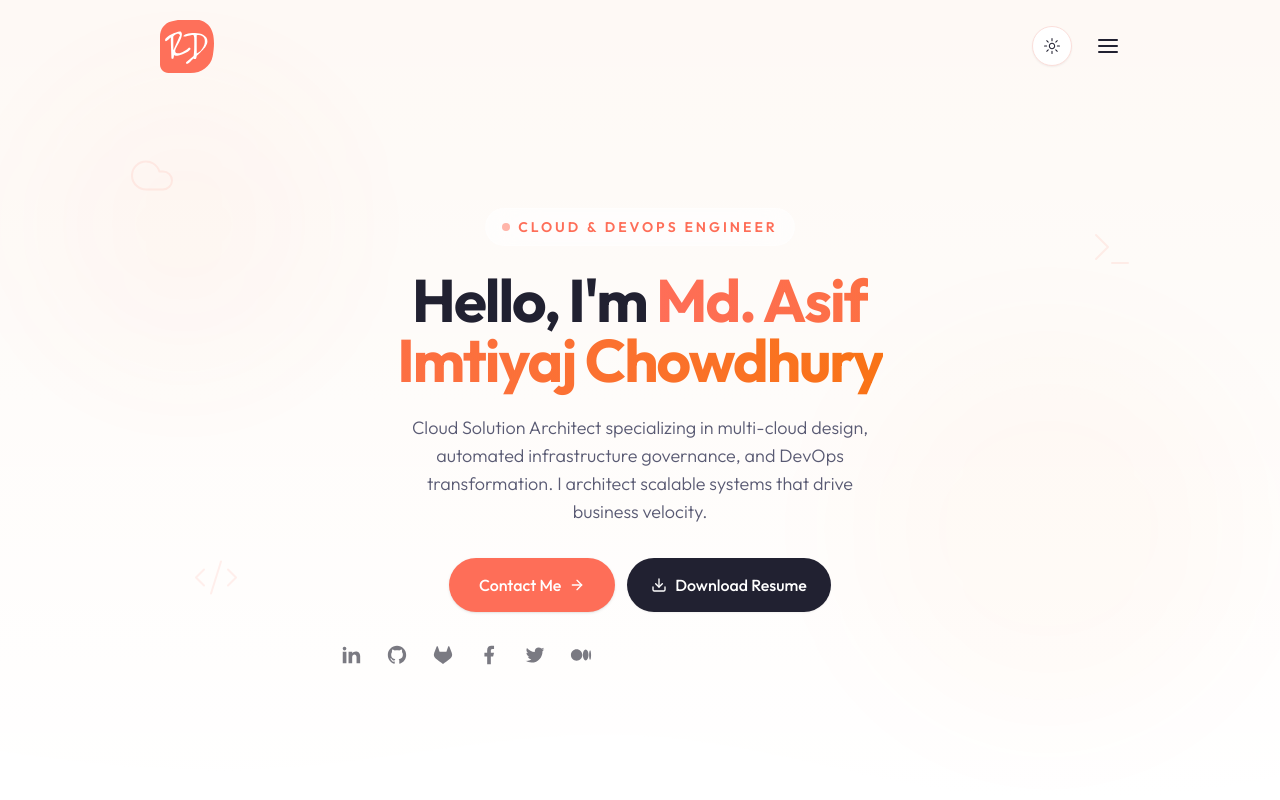
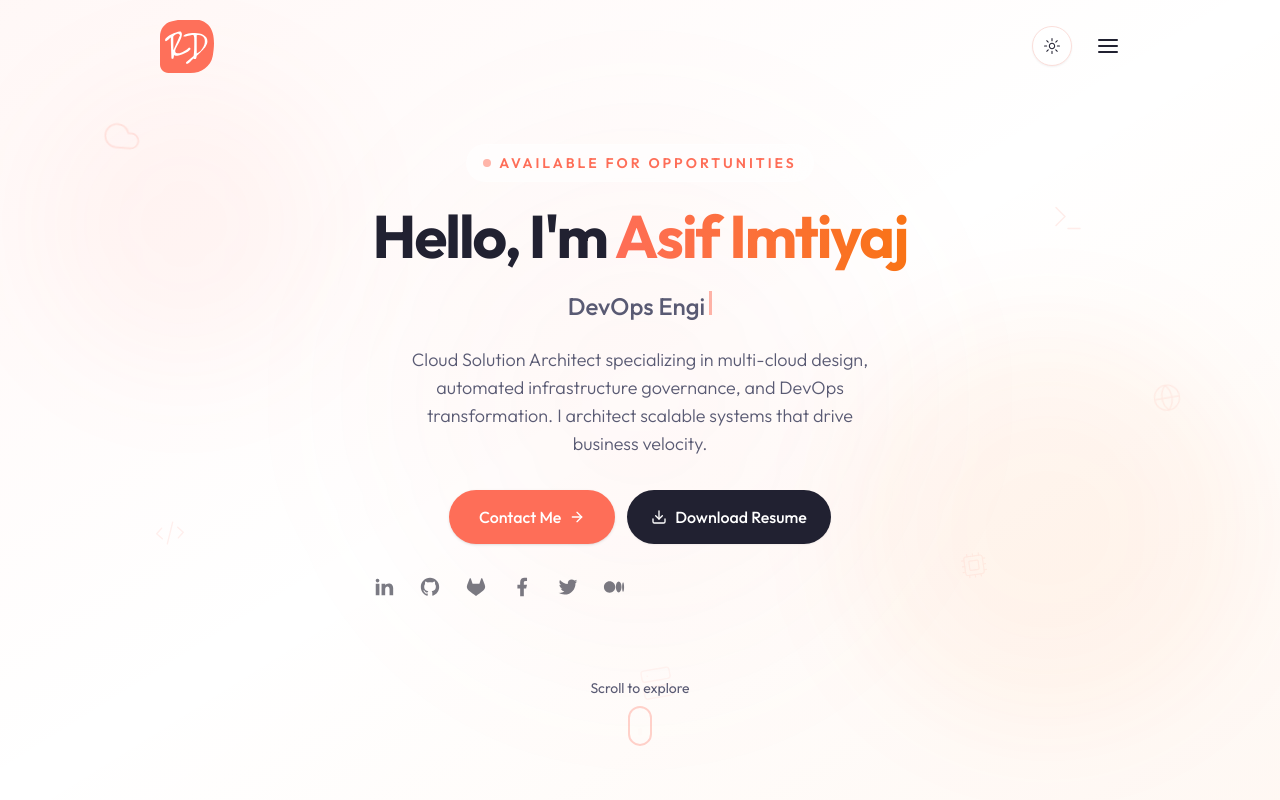
Before and after one commit to asifichy/Web_Portfolio, a Next.js app: page / in a window 1280 px wide. Shown: the top 800 px of the page. Built offline with nearby package versions, Linux system fonts and the light colour scheme.

Commit message:
feat: enhance Hero component with animated role display and improved floating icons

```diff
--- a/components/Hero.jsx
+++ b/components/Hero.jsx
@@ -1,67 +1,155 @@
 "use client";
 import Link from "next/link";
 import { Button } from "./ui/button";
-import { Download, Send, ArrowRight, Cloud, Terminal, Code2 } from "lucide-react";
-import { motion } from "framer-motion";
+import { Download, Send, ArrowRight, Cloud, Terminal, Code2, Cpu, Server, Globe } from "lucide-react";
+import { motion, useScroll, useTransform } from "framer-motion";
+import { useEffect, useState } from "react";
 import DevImg from "./DevImg";
 import Socials from "./Socials";
 
 const floatingIcons = [
-  { Icon: Cloud, delay: 0, x: "10%", y: "20%" },
-  { Icon: Terminal, delay: 1, x: "85%", y: "30%" },
-  { Icon: Code2, delay: 2, x: "15%", y: "70%" },
+  { Icon: Cloud, delay: 0, x: "8%", y: "15%", size: 40, opacity: 0.15 },
+  { Icon: Terminal, delay: 1, x: "82%", y: "25%", size: 36, opacity: 0.12 },
+  { Icon: Code2, delay: 2, x: "12%", y: "65%", size: 32, opacity: 0.1 },
+  { Icon: Cpu, delay: 3, x: "75%", y: "70%", size: 28, opacity: 0.08 },
+  { Icon: Server, delay: 4, x: "50%", y: "85%", size: 34, opacity: 0.06 },
+  { Icon: Globe, delay: 5, x: "90%", y: "50%", size: 30, opacity: 0.1 },
+];
+
+const roles = [
+  "Cloud Solution Architect",
+  "DevOps Engineer",
+  "Infrastructure Automation Expert",
+  "Multi-Cloud Strategist"
 ];
 
 const Hero = () => {
+  const [currentRole, setCurrentRole] = useState(0);
+  const [displayedText, setDisplayedText] = useState("");
+  const [isDeleting, setIsDeleting] = useState(false);
+  const { scrollY } = useScroll();
+  const y1 = useTransform(scrollY, [0, 500], [0, 100]);
+  const y2 = useTransform(scrollY, [0, 500], [0, -50]);
+  const opacity = useTransform(scrollY, [0, 300], [1, 0]);
+
+  useEffect(() => {
+    const typingSpeed = isDeleting ? 50 : 100;
+    const pauseDuration = 2000;
+
+    const currentFullText = roles[currentRole];
+
+    const timer = setTimeout(() => {
+      if (!isDeleting) {
+        setDisplayedText(currentFullText.substring(0, displayedText.length + 1));
+        if (displayedText.length === currentFullText.length) {
+          setTimeout(() => setIsDeleting(true), pauseDuration);
+        }
+      } else {
+        setDisplayedText(currentFullText.substring(0, displayedText.length - 1));
+        if (displayedText.length === 0) {
+          setIsDeleting(false);
+          setCurrentRole((prev) => (prev + 1) % roles.length);
+        }
+      }
+    }, typingSpeed);
+
+    return () => clearTimeout(timer);
+  }, [displayedText, isDeleting, currentRole]);
+
   return (
     <section className="relative min-h-screen flex items-center overflow-hidden pt-20">
-      <div className="absolute inset-0 bg-hero bg-no-repeat bg-bottom bg-cover dark:bg-none" />
-      <div className="absolute inset-0 bg-gradient-to-b from-transparent via-background/50 to-background dark:from-transparent dark:via-background/30 dark:to-background" />
+      <motion.div style={{ opacity }} className="absolute inset-0">
+        <div className="absolute inset-0 bg-gradient-to-br from-primary/5 via-transparent to-orange-500/5 dark:from-primary/10 dark:via-transparent dark:to-orange-500/10" />
 
-      <div className="absolute top-20 left-10 w-72 h-72 bg-primary/5 rounded-full blur-3xl animate-pulse-glow" />
-      <div className="absolute bottom-20 right-10 w-96 h-96 bg-orange-500/5 rounded-full blur-3xl animate-pulse-glow" style={{ animationDelay: "1.5s" }} />
+        <div className="absolute top-20 left-10 w-72 h-72 bg-primary/10 rounded-full blur-3xl animate-pulse" />
+        <div className="absolute bottom-20 right-10 w-96 h-96 bg-orange-500/10 rounded-full blur-3xl" style={{ animation: "pulse 4s cubic-bezier(0.4, 0, 0.6, 1) infinite", animationDelay: "1.5s" }} />
+        <div className="absolute top-1/2 left-1/2 -translate-x-1/2 -translate-y-1/2 w-[600px] h-[600px] bg-gradient-radial from-primary/5 to-transparent rounded-full blur-3xl" />
 
-      {floatingIcons.map(({ Icon, delay, x, y }, i) => (
+        {floatingIcons.map(({ Icon, delay, x, y, size, opacity }, i) => (
+          <motion.div
+            key={i}
+            className="absolute hidden lg:block text-primary"
+            style={{ left: x, top: y, opacity }}
+            animate={{
+              y: [0, -20, 0],
+              rotate: [0, 10, -10, 0],
+            }}
+            transition={{
+              duration: 6 + delay,
+              repeat: Infinity,
+              ease: "easeInOut",
+            }}
+          >
+            <Icon size={size} strokeWidth={1} />
+          </motion.div>
+        ))}
+
         <motion.div
-          key={i}
-          className="absolute hidden lg:block text-primary/10"
-          style={{ left: x, top: y }}
-          animate={{ y: [0, -15, 0] }}
-          transition={{ duration: 4, delay, repeat: Infinity, ease: "easeInOut" }}
+          className="absolute top-32 right-20 hidden xl:block"
+          style={{ y: y2 }}
         >
-          <Icon size={48} strokeWidth={1} />
+          <div className="grid grid-cols-3 gap-4 opacity-20">
+            {Array.from({ length: 9 }).map((_, i) => (
+              <motion.div
+                key={i}
+                className="w-2 h-2 rounded-full bg-primary"
+                initial={{ scale: 0 }}
+                animate={{ scale: [0, 1, 0] }}
+                transition={{
+                  duration: 2,
+                  repeat: Infinity,
+                  delay: i * 0.2,
+                }}
+              />
+            ))}
+          </div>
         </motion.div>
-      ))}
+      </motion.div>
 
       <div className="container mx-auto relative z-10">
         <div className="flex flex-col xl:flex-row justify-between gap-x-8 items-center">
-          <div className="flex max-w-[600px] flex-col justify-center mx-auto xl:mx-0 text-center xl:text-left">
+          <motion.div
+            className="flex max-w-[600px] flex-col justify-center mx-auto xl:mx-0 text-center xl:text-left"
+            style={{ y: y1 }}
+          >
             <motion.div
-              initial={{ opacity: 0, y: 20 }}
+              initial={{ opacity: 0, y: 30 }}
               animate={{ opacity: 1, y: 0 }}
-              transition={{ duration: 0.6 }}
+              transition={{ duration: 0.8, ease: "easeOut" }}
             >
               <div className="inline-flex items-center gap-2 px-4 py-2 rounded-full glass text-sm uppercase font-semibold mb-6 text-primary tracking-[3px]">
                 <span className="w-2 h-2 rounded-full bg-primary animate-pulse" />
-                Cloud & DevOps Engineer
+                Available for opportunities
               </div>
             </motion.div>
 
             <motion.h1
               className="h1 mb-6"
-              initial={{ opacity: 0, y: 20 }}
+              initial={{ opacity: 0, y: 30 }}
               animate={{ opacity: 1, y: 0 }}
-              transition={{ duration: 0.6, delay: 0.1 }}
+              transition={{ duration: 0.8, delay: 0.1, ease: "easeOut" }}
             >
               Hello, I'm{" "}
-              <span className="text-gradient">Md. Asif Imtiyaj Chowdhury</span>
+              <span className="text-gradient">Asif Imtiyaj</span>
             </motion.h1>
+
+            <motion.div
+              className="h-8 mb-6"
+              initial={{ opacity: 0 }}
+              animate={{ opacity: 1 }}
+              transition={{ duration: 0.8, delay: 0.2 }}
+            >
+              <span className="text-xl md:text-2xl font-medium text-muted-foreground">
+                {displayedText}
+                <span className="inline-block w-[3px] h-6 bg-primary ml-1 animate-pulse" />
+              </span>
+            </motion.div>
 
             <motion.p
               className="subtitle max-w-[490px] mx-auto xl:mx-0 text-lg leading-relaxed"
-              initial={{ opacity: 0, y: 20 }}
+              initial={{ opacity: 0, y: 30 }}
               animate={{ opacity: 1, y: 0 }}
-              transition={{ duration: 0.6, delay: 0.2 }}
+              transition={{ duration: 0.8, delay: 0.3, ease: "easeOut" }}
             >
               Cloud Solution Architect specializing in multi-cloud design,
               automated infrastructure governance, and DevOps transformation.
@@ -70,12 +158,13 @@ const Hero = () => {
 
             <motion.div
               className="flex flex-col gap-y-3 md:flex-row gap-x-3 mx-auto xl:mx-0 mb-8"
-              initial={{ opacity: 0, y: 20 }}
+              initial={{ opacity: 0, y: 30 }}
               animate={{ opacity: 1, y: 0 }}
-              transition={{ duration: 0.6, delay: 0.3 }}
+              transition={{ duration: 0.8, delay: 0.4, ease: "easeOut" }}
             >
               <Link href="/contact">
                 <Button className="gap-x-2 group relative overflow-hidden">
+                  <span className="absolute inset-0 bg-gradient-to-r from-primary to-orange-500 opacity-0 group-hover:opacity-100 transition-opacity duration-300" />
                   <span className="relative z-10 flex items-center gap-2">
                     Contact Me <ArrowRight size={18} className="group-hover:translate-x-1 transition-transform" />
                   </span>
@@ -92,31 +181,59 @@ const Hero = () => {
             <motion.div
               initial={{ opacity: 0 }}
               animate={{ opacity: 1 }}
-              transition={{ duration: 0.6, delay: 0.4 }}
+              transition={{ duration: 0.8, delay: 0.5 }}
             >
               <Socials
                 containerStyles="flex gap-x-6 mx-auto xl:mx-0"
                 iconsStyles="text-foreground/60 text-[22px] hover:text-primary transition-all hover:-translate-y-1 inline-block"
               />
             </motion.div>
-          </div>
+          </motion.div>
 
           <motion.div
             className="hidden xl:flex relative"
-            initial={{ opacity: 0, scale: 0.9 }}
-            animate={{ opacity: 1, scale: 1 }}
-            transition={{ duration: 0.8, delay: 0.2 }}
+            initial={{ opacity: 0, scale: 0.9, rotateY: 10 }}
+            animate={{ opacity: 1, scale: 1, rotateY: 0 }}
+            transition={{ duration: 1, delay: 0.3, ease: "easeOut" }}
           >
-            <div className="bg-hero_shape2_light dark:bg-hero_shape2_dark w-[500px] h-[500px] bg-no-repeat absolute -top-1 -right-2 animate-float-slow" />
-            <div className="bg-hero_shape2_light dark:bg-hero_shape2_dark w-[400px] h-[400px] bg-no-repeat absolute -bottom-10 -left-20 opacity-50 animate-float" style={{ animationDelay: "2s" }} />
-            <div className="absolute top-[10%] -left-16 w-32 h-32 border border-primary/20 rounded-full animate-spin-slow" />
-            <div className="absolute bottom-[20%] -right-8 w-20 h-20 border-2 border-primary/10 rounded-full animate-spin-slow" style={{ animationDirection: "reverse" }} />
+            <div className="absolute top-[10%] -left-16 w-32 h-32 border border-primary/20 rounded-full" style={{ animation: "spin 20s linear infinite" }} />
+            <div className="absolute bottom-[20%] -right-8 w-20 h-20 border-2 border-primary/10 rounded-full" style={{ animation: "spin 15s linear infinite reverse" }} />
+
+            <motion.div
+              className="absolute -top-8 -left-8 w-40 h-40 border border-primary/10 rounded-full"
+              animate={{ rotate: 360 }}
+              transition={{ duration: 30, repeat: Infinity, ease: "linear" }}
+            />
+
+            <div className="bg-hero_shape2_light dark:bg-hero_shape2_dark w-[500px] h-[500px] bg-no-repeat absolute -top-1 -right-2" style={{ animation: "float 6s ease-in-out infinite" }} />
             <DevImg
               containerStyles="bg-hero_shape w-[510px] h-[462px] bg-no-repeat relative bg-bottom"
               imgSrc="/hero/asif.png"
             />
           </motion.div>
         </div>
+
+        <motion.div
+          className="flex justify-center mt-16"
+          initial={{ opacity: 0 }}
+          animate={{ opacity: 1 }}
+          transition={{ delay: 1, duration: 0.8 }}
+        >
+          <motion.div
+            animate={{ y: [0, 10, 0] }}
+            transition={{ duration: 2, repeat: Infinity }}
+            className="flex flex-col items-center gap-2"
+          >
+            <span className="text-sm text-muted-foreground">Scroll to explore</span>
+            <div className="w-6 h-10 border-2 border-primary/30 rounded-full flex justify-center">
+              <motion.div
+                className="w-1 h-2 bg-primary rounded-full mt-2"
+                animate={{ y: [0, 12, 0], opacity: [1, 0, 1] }}
+                transition={{ duration: 2, repeat: Infinity }}
+              />
+            </div>
+          </motion.div>
+        </motion.div>
       </div>
     </section>
   );
```
